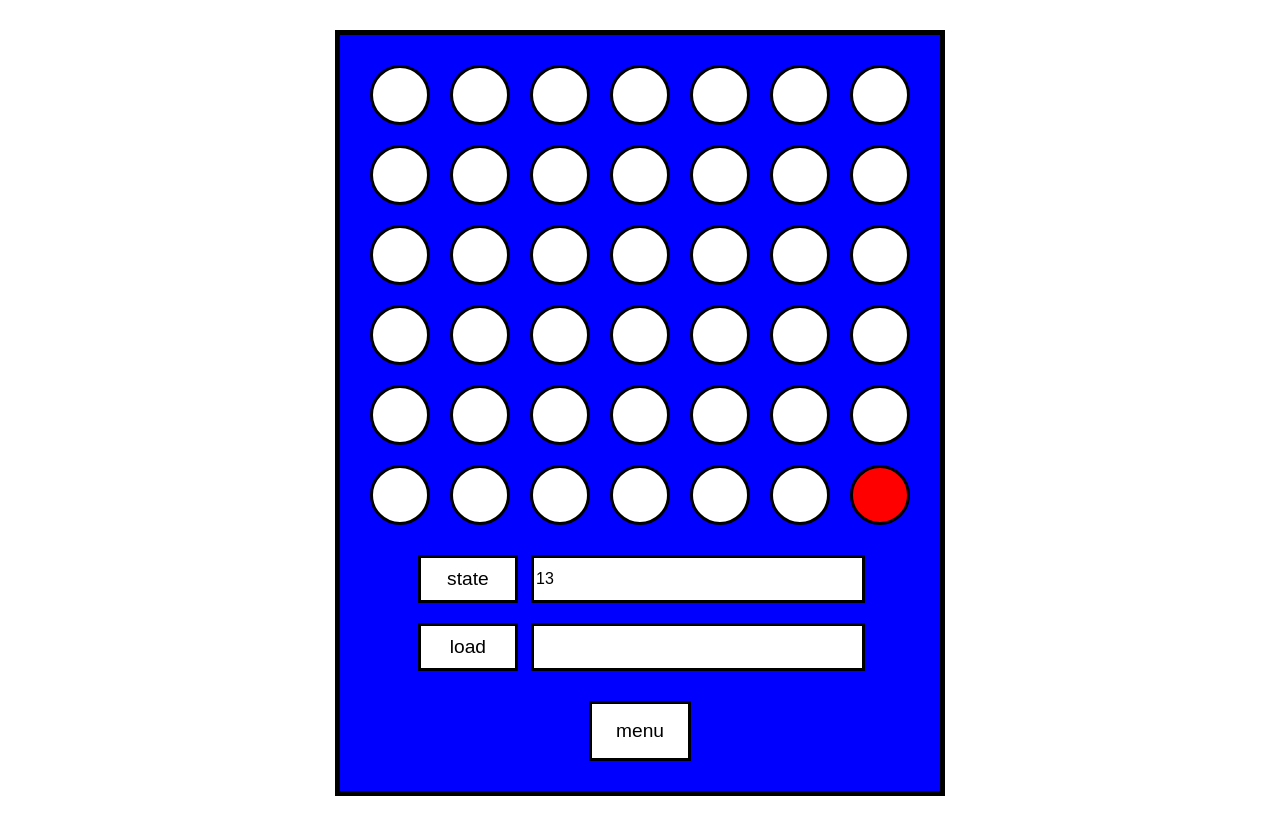
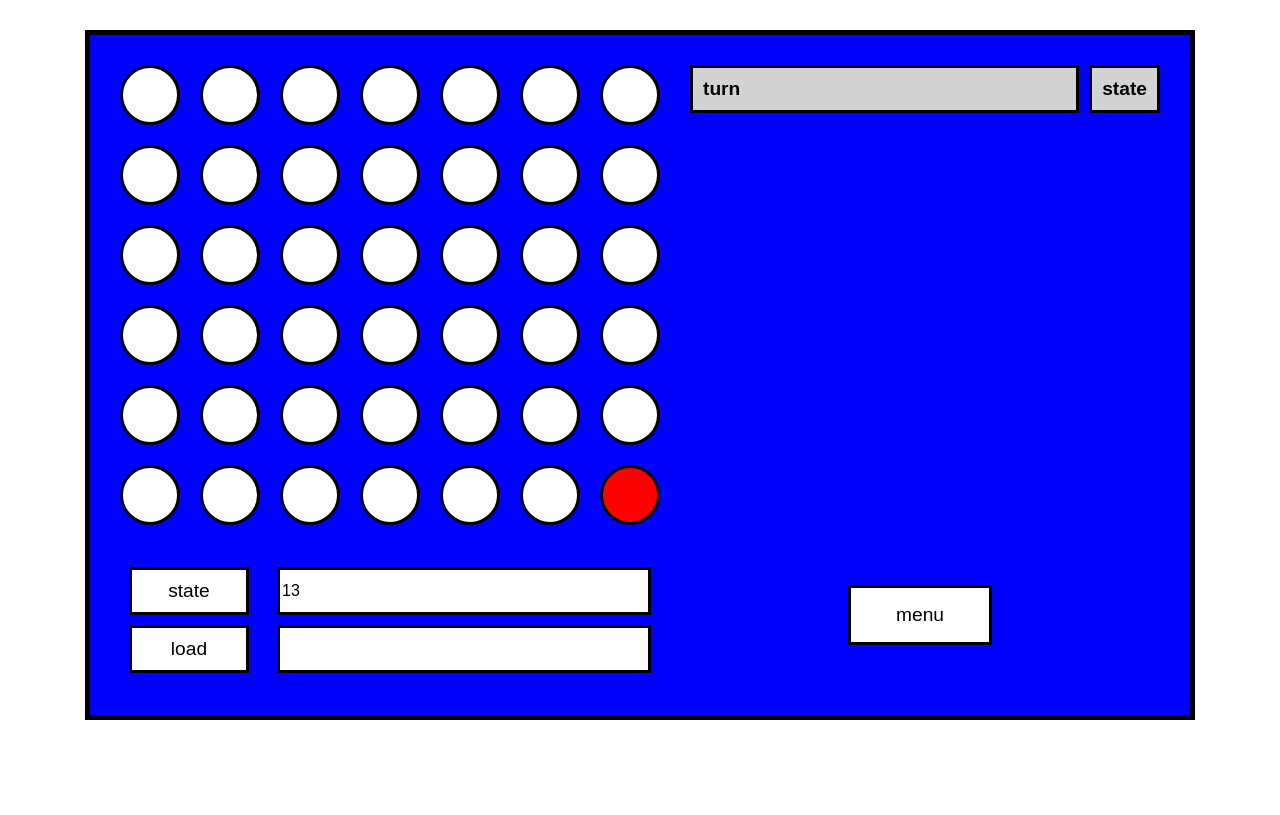
Before and after one commit to clydewilmoth/CONNECT4, a React (Vite) app: page / in a window 1280 px wide. Both pictures are taken after a click on the button "singleplayer". Built offline with nearby package versions, Linux system fonts and the light colour scheme.

Commit message:
Added state jumper window singleplayer and multiplayer

```diff
--- a/src/components/Board/Board.css
+++ b/src/components/Board/Board.css
@@ -1,21 +1,25 @@
 .board-outer {
-    width: 600px;
+    display: grid;
+    grid-template-columns: 560px 500px;
+    grid-template-rows: 480px 160px;
+    grid-template-areas:
+    "board table"
+    "state action";
+    width: 1060px;
     border: 5px solid black;
     background-color: blue;
     margin-top: 30px;
     margin-left: auto;
     margin-right: auto;
+    padding: 20px;
 }
 
 .board-inner {
-    width: 560px;
-    height: 480px;
+    grid-area: board;
+    width: auto;
+    height: auto;
     display: grid;
     grid-template-columns: repeat(7, auto [col-start]);
-    margin-left: auto;
-    margin-right: auto;
-    margin-top: 20px;
-    margin-bottom: 20px;
 }
 
 .board-inner .field {
@@ -26,23 +30,22 @@
 }
 
 .board-action{
+    grid-area: action;
     display: flex;
     align-items: center;
     justify-content: center;
     margin-left: auto;
     margin-right: auto;
-    margin-top: 30px;
-    margin-bottom: 30px;
 }
 
 .action-button {
-    width: 17%;
+    width: 160px;
     height: 60px;
     font-size: larger;
     border: 3px solid black;
     background-color: white;
-    margin-left: 3%;
-    margin-right: 3%;
+    margin-left: 5%;
+    margin-right: 5%;
 }
 
 #restart{
@@ -55,33 +58,72 @@
 }
 
 .board-state{
+    grid-area: state;
+    margin-top: auto;
+    margin-bottom: auto;
+}
+
+.board-state-line{
     display: flex;
     align-items: center;
     justify-content: center;
-    width: 90%;
     margin-left: auto;
     margin-right: auto;
-    margin-bottom: 20px;
     margin-top: 10px;
 }
 
 .board-state-action{
-    margin-right: 3%;
+    margin-right: 5%;
+}
+
+.board-state-action .action-button{
+    margin: 0%;
 }
 
 .board-state-number{
     height: 40px;
-    width: 60%;
+    width: 65%;
     border: 3px solid black;
     font-size: medium;
 }
 
-.board-state .board-action{
+.board-state-line .board-action{
     margin-top: 0px;
     margin-bottom: 0px;
 }
 
-.board-state .action-button{
-    width: 100px;
+.board-state-line .action-button{
+    width: 120px;
     height: 48px;
 }
+
+.turns-display{
+    overflow-y: scroll;
+}
+
+table{
+    border-spacing: 10px;
+    width: auto;
+    grid-area: table;
+    margin-left: 10px;
+    margin-right: auto;
+}
+
+thead{
+    font-size: larger;
+}
+
+th, td {
+    padding:10px;
+    width: 100%;
+    border: 3px solid black;
+    background-color: lightgray;
+    text-align: left;
+  }
+
+table .action-button{
+    text-align: left;
+    font-size: medium;
+    width: auto;
+    height: 30px;
+}
--- a/src/components/Board/Board.jsx
+++ b/src/components/Board/Board.jsx
@@ -31,14 +31,6 @@ const Board = () => {
   self.currentPlayer = currentPlayer;
   self.setCurrentPlayer = setCurrentPlayer;
 
-  const [turns, setTurns] = useState(0);
-  self.turns = turns;
-  self.setTurns = setTurns;
-
-  const [turnsMem, setTurnsMem] = useState("");
-  self.turnsMem = turnsMem;
-  self.setTurnsMem = setTurnsMem;
-
   const fields = colorBoard.map((subarr, row) =>
     subarr.map((color, col) => {
       return (
@@ -58,11 +50,14 @@ const Board = () => {
     })
   );
 
+  const display = self.menu ? "none" : "grid";
+
   return (
-    <div className="board-outer" hidden={self.menu}>
+    <div className="board-outer" style={{ display: display }}>
       <div className="board-inner">
         {fields.map((subarr) => subarr.map((field) => field))}
       </div>
+      <TurnDisplay />
       <BoardState />
       <div className="board-action">
         <Return />
@@ -139,8 +134,8 @@ const BoardState = () => {
   self.setShowCopy = setShowCopy;
 
   return (
-    <div hidden={self.menu}>
-      <div className="board-state">
+    <div className="board-state" hidden={self.menu}>
+      <div className="board-state-line">
         <div className="board-state-action">
           <button
             className="action-button"
@@ -159,7 +154,7 @@ const BoardState = () => {
           name="board-state-output"
         />
       </div>
-      <div className="board-state">
+      <div className="board-state-line">
         <div className="board-state-action">
           <button
             className="action-button"
@@ -180,6 +175,59 @@ const BoardState = () => {
   );
 };
 
+function TurnDisplay() {
+  const [turns, setTurns] = useState(0);
+  self.turns = turns;
+  self.setTurns = setTurns;
+
+  const [turnsMem, setTurnsMem] = useState("");
+  self.turnsMem = turnsMem;
+  self.setTurnsMem = setTurnsMem;
+
+  const [turnsDisplay, setTurnsDisplay] = useState([]);
+  self.turnsDisplay = turnsDisplay;
+  self.setTurnsDisplay = setTurnsDisplay;
+
+  return (
+    <div className="turns-display">
+      <table>
+        <thead>
+          <tr>
+            <th>turn</th>
+            <th>state</th>
+          </tr>
+        </thead>
+        <tbody>
+          {turnsDisplay.map((element, index) => {
+            return (
+              <tr key={element}>
+                <td
+                  className="action-button"
+                  onClick={() => clickHandlerLoadBoard(self, element)}
+                >
+                  {self.gameMode === 2
+                    ? index % 2 === 0
+                      ? index + 1 + " (red)"
+                      : index + 1 + " (yellow)"
+                    : index % 2 === 0
+                    ? index + 1 + " (bot)"
+                    : index + 1 + " (player)"}
+                </td>
+                <td
+                  className="action-button"
+                  onClick={() => clickHandlerLoadBoard(self, element)}
+                >
+                  {element}
+                </td>
+              </tr>
+            );
+          })}
+        </tbody>
+      </table>
+    </div>
+  );
+}
+
 const Return = () => (
   <button className="action-button" onClick={() => clickHandlerReturn(self)}>
     menu
--- a/src/components/Board/BoardFunctions.js
+++ b/src/components/Board/BoardFunctions.js
@@ -165,6 +165,9 @@ export const clickHandlerTurn = async (self, col, winStringPrefix) => {
       await self.setGameOver(true);
     }
     await self.setBoardDecimal(sepToDec(self.turnsMem).toString());
+    const memTurnsDisplay = self.turnsDisplay;
+    memTurnsDisplay.push(self.boardDecimal);
+    await self.setTurnsDisplay(memTurnsDisplay);
     return true;
   } else {
     self.setMessage("column is full!");
@@ -187,7 +190,6 @@ export const clickHandlerBotTurn = async (self, col, random) => {
 };
 
 export const clickHandlerRestart = async (self, autoPut) => {
-  await self.setTurns(0);
   await self.setGameOver(false);
   await self.setCurrentPlayer("red");
   await self.setColorBoard(
@@ -197,7 +199,9 @@ export const clickHandlerRestart = async (self, autoPut) => {
     Array.from(Array(6), () => new Array(7).fill("0px solid black"))
   );
   await self.setMessage("red's turn");
+  await self.setTurns(0);
   await self.setTurnsMem("");
+  await self.setTurnsDisplay([]);
   await self.setBoardDecimal("");
   await self.setInputDecimal("");
   if (self.gameMode === 1 && autoPut) {
@@ -218,6 +222,7 @@ export const clickHandlerReturn = async (self) => {
   );
   await self.setMessage("");
   await self.setTurnsMem("");
+  await self.setTurnsDisplay([]);
   await self.setBoardDecimal("");
   await self.setInputDecimal("");
 };
```
